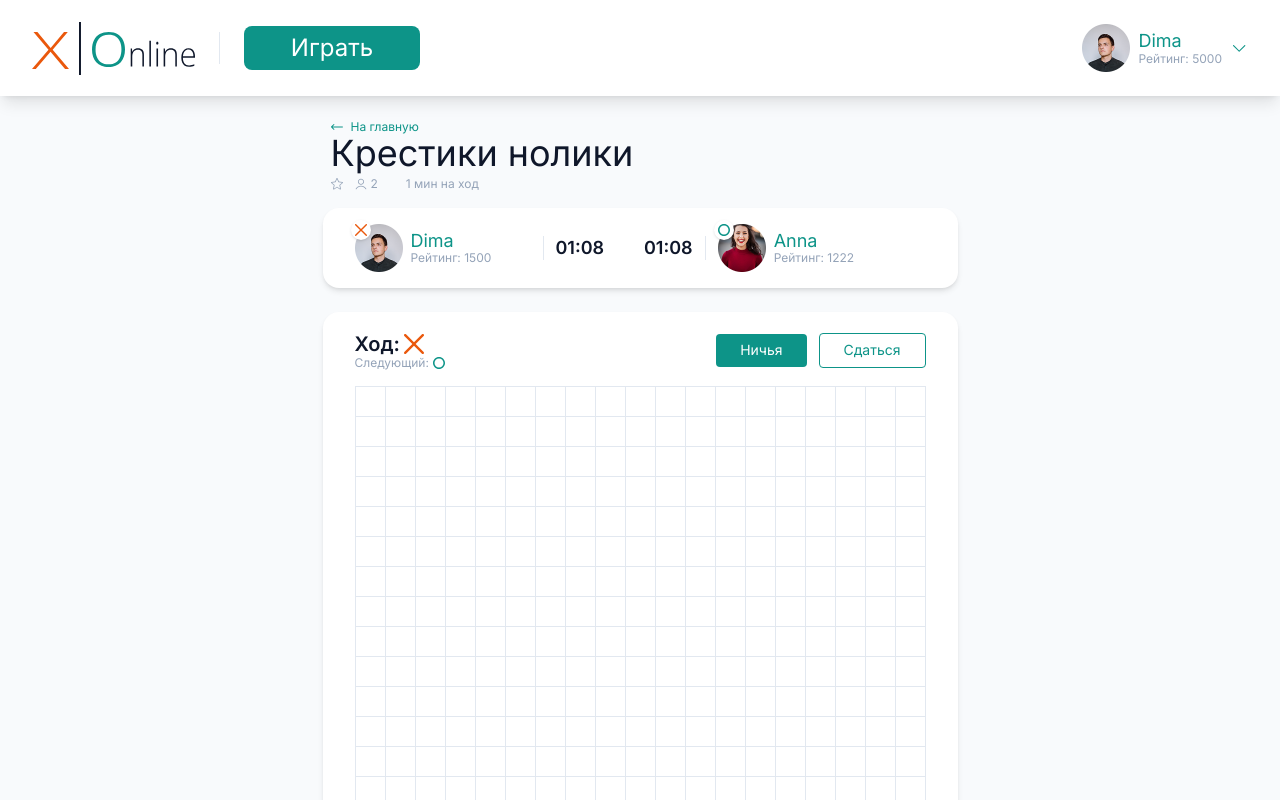
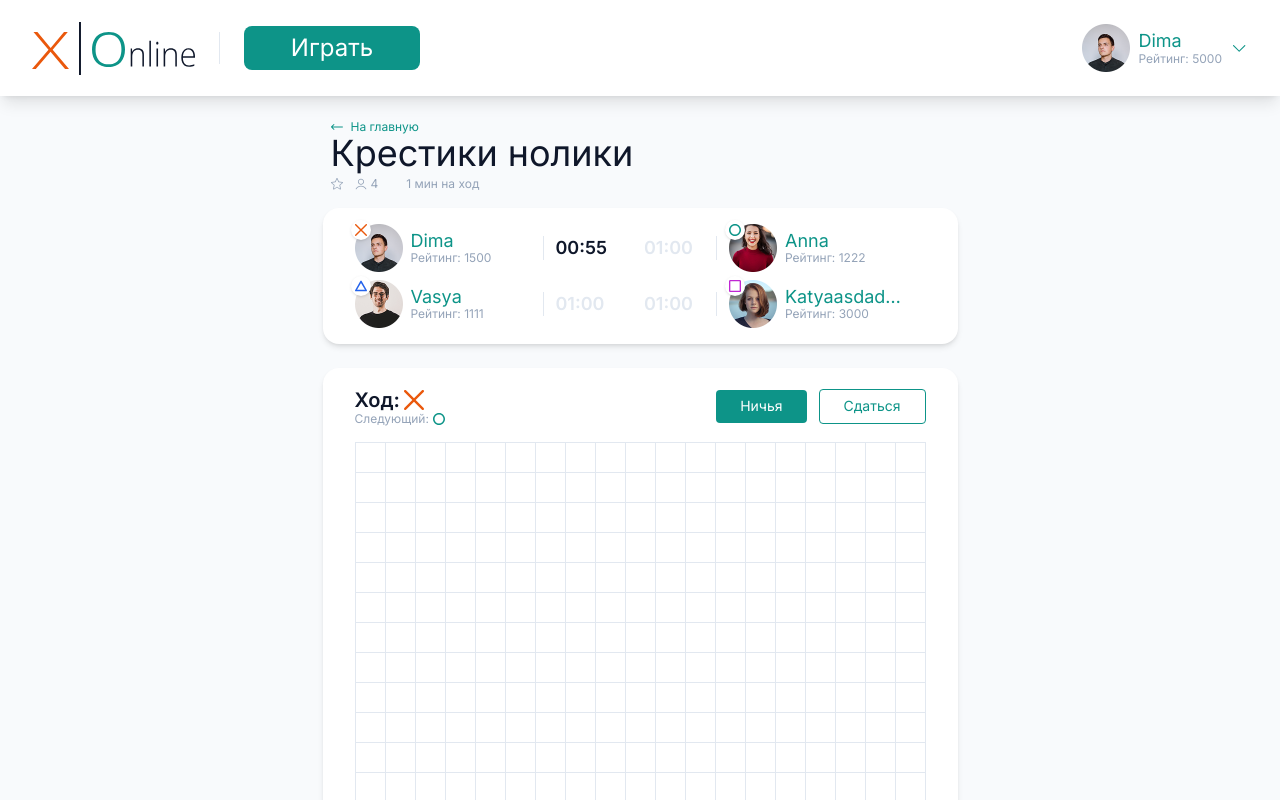
Before and after one commit to Slechh/tik-tak-toe-online, a Next.js app: page / in a window 1280 px wide. Shown: the top 800 px of the page. Built offline with nearby package versions, Linux system fonts and the light colour scheme; some icons are missing.

Commit message:
Add Timer

```diff
--- a/components/game/game-field.jsx
+++ b/components/game/game-field.jsx
@@ -1,10 +1,8 @@
 import clsx from "clsx";
 import { UiButton } from "../uikit/ui-button";
 import { GameSymbol } from "./game-symbol";
-import { useGameState } from "./use-game-state";
 
-export function GameField({ className, playersCount }) {
-  const { cells, currentMove, handleCellClick, nextMove } = useGameState(playersCount);
+export function GameField({ className, cells, currentMove, nextMove, handleCellClick }) {
 
   const actions = (
     <>
--- a/components/game/game-info.jsx
+++ b/components/game/game-info.jsx
@@ -6,6 +6,7 @@
 import avatarSrc2 from "./images/avatar-2.png";
 import avatarSrc3 from "./images/avatar-3.png";
 import avatarSrc4 from "./images/avatar-4.png";
+import { useEffect, useState } from "react";
 
 const players = [
   {
@@ -38,7 +39,7 @@
   },
 ];
 
-export function GameInfo({ className, playersCount }) {
+export function GameInfo({ className, playersCount, currentMove }) {
   return (
     <div
       className={clsx(
@@ -47,13 +48,43 @@
       )}
     >
       {players.slice(0, playersCount).map((player, index) => (
-        <PlayerInfo key={player.id} playerInfo={player} isRight={index % 2 === 1} />
+        <PlayerInfo
+          key={player.id}
+          playerInfo={player}
+          isRight={index % 2 === 1}
+          isTimerRunning={player.symbol === currentMove}
+        />
       ))}
     </div>
   );
 }
 
-function PlayerInfo({ playerInfo, isRight }) {
+function PlayerInfo({ playerInfo, isRight, isTimerRunning }) {
+  const [seconds, setSeconds] = useState(60);
+  const minutesString = String(Math.floor(seconds / 60)).padStart(2, "0");
+  const secondsString = String(seconds % 60).padStart(2, "0");
+  const isDanger = seconds < 10;
+
+  useEffect(() => {
+    if (isTimerRunning) {
+      const interval = setInterval(() => {
+        setSeconds((s) => Math.max(s - 1, 0));
+      }, 1000);
+
+      return () => {
+        clearInterval(interval);
+        setSeconds(60);
+      };
+    }
+  }, [isTimerRunning]);
+
+  const getTimerColor = () => {
+    if (isTimerRunning) {
+      return isDanger ? "text-orange-600" : " ";
+    }
+    return "text-slate-200";
+  };
+
   return (
     <div className="flex items-center gap-3">
       <div className={clsx("relative", isRight && "order-3")}>
@@ -67,8 +98,12 @@
           <GameSymbol symbol={playerInfo.symbol} />
         </div>
       </div>
-      <div className= {clsx("w-px h-6 bg-slate-200", isRight && "order-2")}/>
-      <div className={clsx("text-lg font-semibold", isRight && "order-1")}>01:08</div>
+      <div className={clsx("w-px h-6 bg-slate-200", isRight && "order-2")} />
+      <div
+        className={clsx("text-lg font-semibold w-[60px]", isRight && "order-1",getTimerColor())}
+      >
+        {minutesString}:{secondsString}
+      </div>
     </div>
   );
 }
--- a/components/game/index.js
+++ b/components/game/index.js
@@ -1,4 +1,4 @@
 export { GameTitle } from "./game-title";
 export { GameInfo } from "./game-info";
 export { GameField } from "./game-field";
-export { GameSymbol } from "./game-symbol";
+export { useGameState } from "./use-game-state";
--- a/pages/index.jsx
+++ b/pages/index.jsx
@@ -1,16 +1,29 @@
 import { Header } from "../components/header";
-import { GameInfo, GameTitle, GameField } from "../components/game";
+import {
+  GameInfo,
+  GameTitle,
+  GameField,
+  useGameState,
+} from "../components/game";
 import { useState } from "react";
 
 export default function HomePage() {
-  const [playersCount] = useState(2);
+  const [playersCount] = useState(4);
+  const { cells, currentMove, handleCellClick, nextMove } =
+    useGameState(playersCount);
   return (
     <div className="bg-slate-50 min-h-screen">
       <Header />
       <main className="pt-6 mx-auto w-max">
-        <GameTitle playersCount={playersCount}/>
-        <GameInfo playersCount={playersCount} className="mt-4"/>
-        <GameField playersCount={playersCount} className="mt-6"/>
+        <GameTitle playersCount={playersCount} />
+        <GameInfo playersCount={playersCount} className="mt-4" currentMove={currentMove} />
+        <GameField
+          className="mt-6"
+          cells={cells}
+          currentMove={currentMove}
+          handleCellClick={handleCellClick}
+          nextMove={nextMove}
+        />
       </main>
     </div>
   );
```
